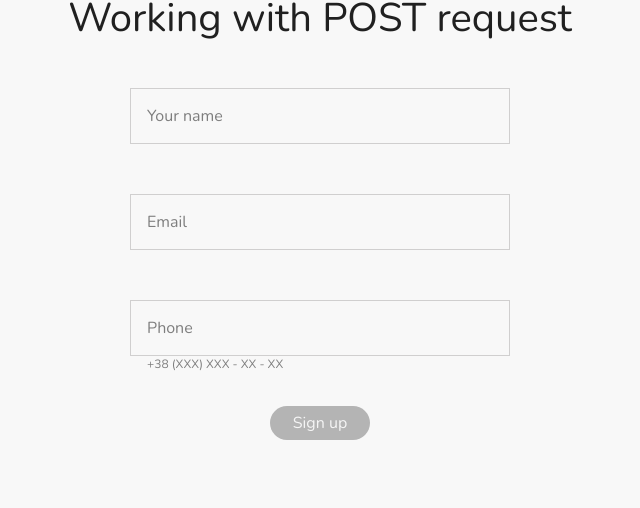
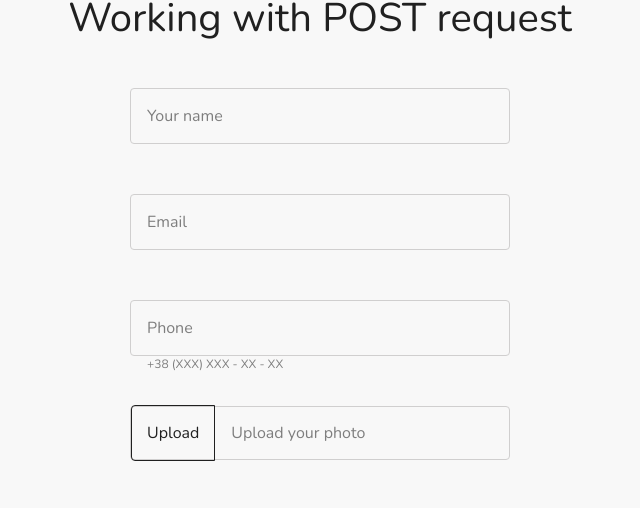
Before and after one commit to ksalpern/abz.test-task, a React (Create React App) app: page / in a window 1280 px wide. Shown: the part 1166-1674 px from the top of the page, without its empty margins (320-960 px from the left). Before the commit the page ends 1606 px from the top, so only its background shows below. Built offline with nearby package versions, Linux system fonts and the light colour scheme; no server answers.

Commit message:
update UploadImage Component

```diff
--- a/src/components/Form/Form.js
+++ b/src/components/Form/Form.js
@@ -1,6 +1,7 @@
 import React from 'react'
 import Button from '../UIcomponents/Button/Button'
 import Input from '../UIcomponents/Input/Input'
+import UploadImage from '../UIcomponents/UploadImage/UploadImage'
 import './Form.scss'
 
 const Form = () => {
@@ -12,6 +13,7 @@ const Form = () => {
           <Input inputLabel='Your name' inputClass='' />
           <Input inputLabel='Email' inputClass='' />
           <Input inputLabel='Phone' inputClass='' inputHelperText='+38 (XXX) XXX - XX - XX' />
+          <UploadImage />
           <Button buttonType='submit' buttonText='Sign up' buttonClass='btn disabled' buttonLink='#' />
         </form>
       </div>
--- a/src/components/UIcomponents/Input/Input.scss
+++ b/src/components/UIcomponents/Input/Input.scss
@@ -15,6 +15,11 @@ input:valid~label {
   max-width: 380px;
   position: relative;
   border: 1px solid #D0CFCF;
+  border-radius: 4px;
+  -webkit-border-radius: 4px;
+  -moz-border-radius: 4px;
+  -ms-border-radius: 4px;
+  -o-border-radius: 4px;
 }
 
 // .input__cover._error {
--- /dev/null
+++ b/src/components/UIcomponents/UploadImage/UploadImage.js
@@ -0,0 +1,25 @@
+import React, { useEffect, useState } from 'react'
+import './UploadImage.scss'
+
+const UploadImage = () => {
+  const [selectedFile, setSelectedFile] = useState()
+  const [fileName, setFileName] = useState()
+
+  const onSelectFile = e => {
+    if (!e.target.files || e.target.files.length === 0) {
+      setSelectedFile(undefined)
+      return
+    }
+    setFileName(e.target.files[0].name)
+    setSelectedFile(e.target.files[0])
+  }
+  return (
+    <div className='upload'>
+      <input type='file' required onChange={onSelectFile} />
+      <p className='upload__btn'>Upload</p>
+      <p className={fileName ? 'fileName' : 'noFileUpload'}>{fileName ? fileName : 'Upload your photo'}</p>
+    </div>
+  )
+}
+
+export default UploadImage
--- /dev/null
+++ b/src/components/UIcomponents/UploadImage/UploadImage.scss
@@ -0,0 +1,46 @@
+.upload {
+  display: flex;
+  align-items: center;
+  border: 1px solid #D0CFCF;
+  border-radius: 4px;
+  -webkit-border-radius: 4px;
+  -moz-border-radius: 4px;
+  -ms-border-radius: 4px;
+  -o-border-radius: 4px;
+  position: relative;
+  width: 100%;
+  height: 100%;
+  max-width: 380px;
+  max-height: 54px;
+  resize: none;
+  cursor: pointer;
+  pointer-events: auto;
+
+  &__btn {
+    min-width: 83px;
+    border: 1px solid rgba(0, 0, 0, 0.87);
+    border-radius: 4px 0px 0px 4px;
+    padding: 14px 15px;
+    margin-right: 16px;
+  }
+
+  input[type="file"] {
+    cursor: pointer !important;
+    width: 100%;
+    height: 100%;
+    opacity: 0;
+    position: absolute;
+    right: 0px;
+    text-align: right;
+    top: 0px;
+    z-index: 2;
+  }
+
+  .fileName {
+    color: var(--blackText);
+  }
+
+  .noFileUpload {
+    color: #7E7E7E;
+  }
+}
```
